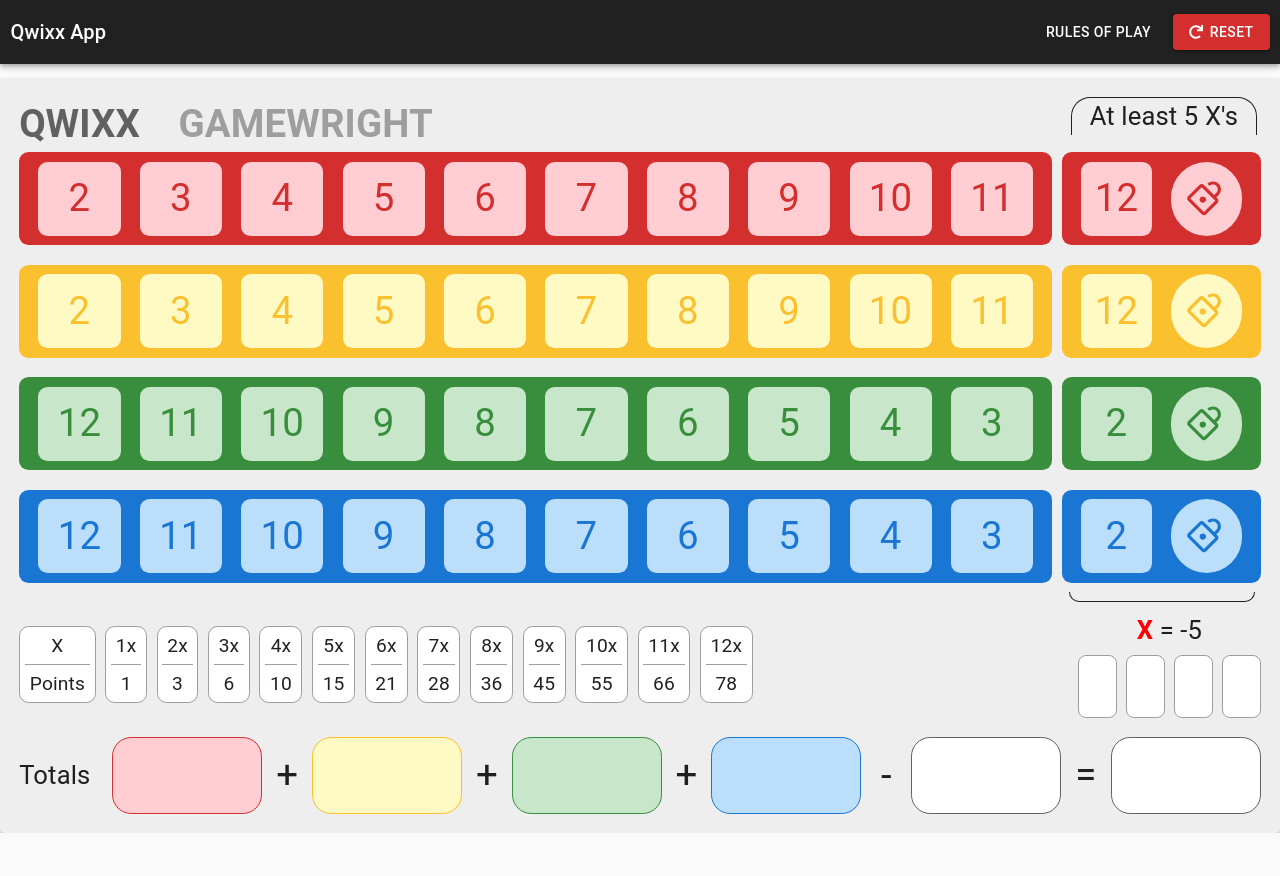
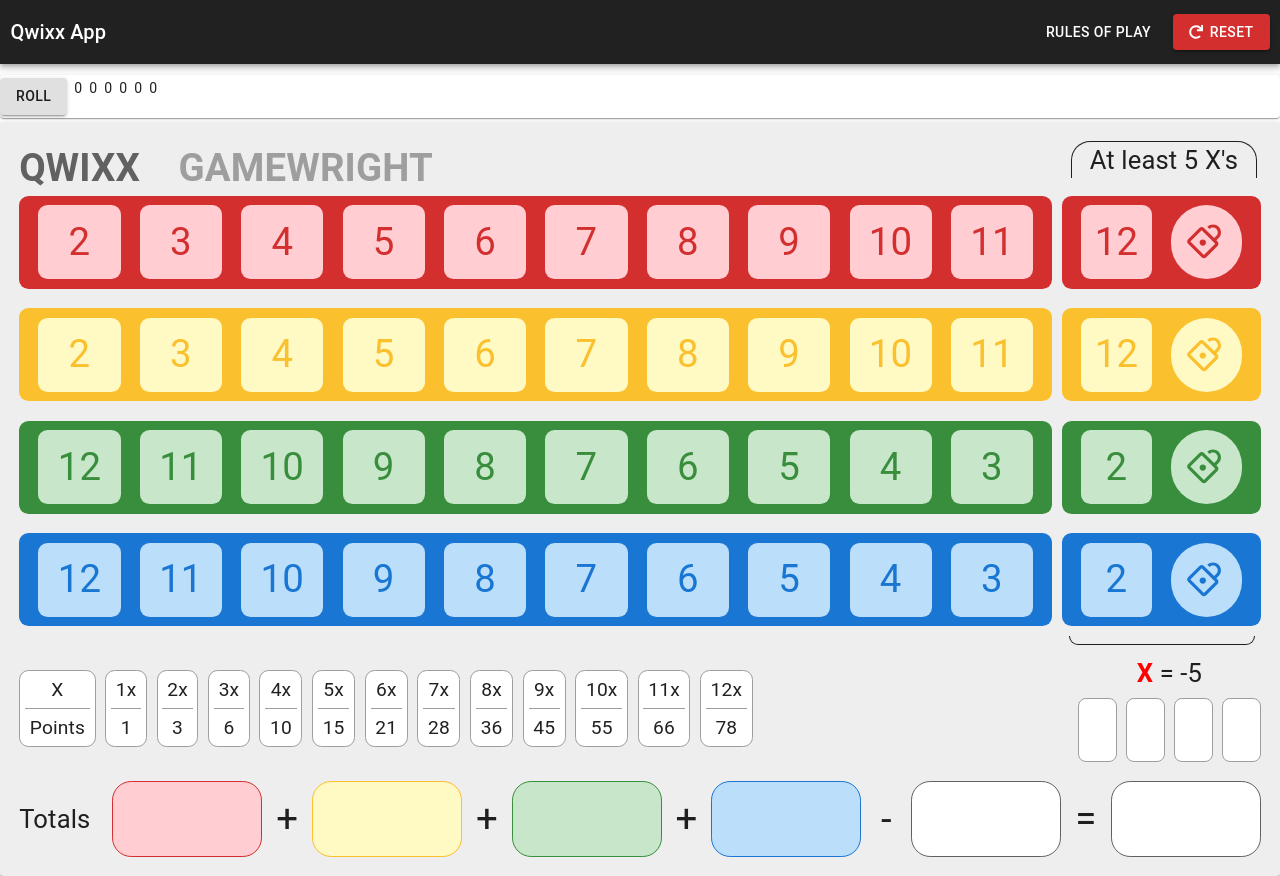
Before and after one commit to Sutherlandon/qwixx-app, a React (Create React App) app: page / in a window 1280 px wide. Before the commit the page ends 833 px from the top, so only its background shows below. Built offline with nearby package versions, Linux system fonts and the light colour scheme.

Commit message:
Started working on the dice role section, random number mechanics in place

```diff
--- a/src/App.js
+++ b/src/App.js
@@ -5,6 +5,7 @@
 
 import AppBar from './components/AppBar';
 import ColorRows from './components/ColorRows';
+import DiceRow from './components/DiceRow';
 import ScoreRow from './components/ScoreRow';
 import StrikesRow from './components/StrikesRow';
 
@@ -139,6 +140,7 @@
     return (
       <Fragment>
         <AppBar onReset={this.handleReset} />
+        <DiceRow />
         <Paper className={classes.paper}>
           <div>
             <div className={classes.cardTitle}>QWIXX</div>
--- /dev/null
+++ b/src/components/DiceRow.js
@@ -0,0 +1,53 @@
+import React, { Component } from 'react';
+import { Paper, Grid, Button } from '@material-ui/core';
+import { withStyles } from '@material-ui/styles';
+
+const styles = (theme) => ({
+  button: {
+    backgroundColor: theme.palette.blue.main,
+    color: 'white',
+  },
+  paper: {
+    marginBottom: theme.spacing(2),
+  },
+});
+
+class DiceRow extends Component {
+  state = {
+    dice: [0, 0, 0, 0, 0, 0],
+  }
+
+  handleRoll = () => {
+    this.setState({
+      dice: this.state.dice.map(d => Math.floor(Math.random() * 6) + 1),
+    });
+  }
+
+  render() {
+    const { classes } = this.props;
+    const [white, white2, red, yellow, green, blue] = this.state.dice;
+
+    return (
+      <Paper className={classes.paper}>
+        <Grid container spacing={2} jusitfy='space-around'>
+          <Grid item>
+            <Button
+              variant='contained'
+              onClick={this.handleRoll}
+            >
+              Roll
+            </Button>
+          </Grid>
+          <Grid item>{white}</Grid>
+          <Grid item>{white2}</Grid>
+          <Grid item>{red}</Grid>
+          <Grid item>{yellow}</Grid>
+          <Grid item>{green}</Grid>
+          <Grid item>{blue}</Grid>
+        </Grid>
+      </Paper>
+    );
+  }
+}
+
+export default withStyles(styles)(DiceRow);
```
